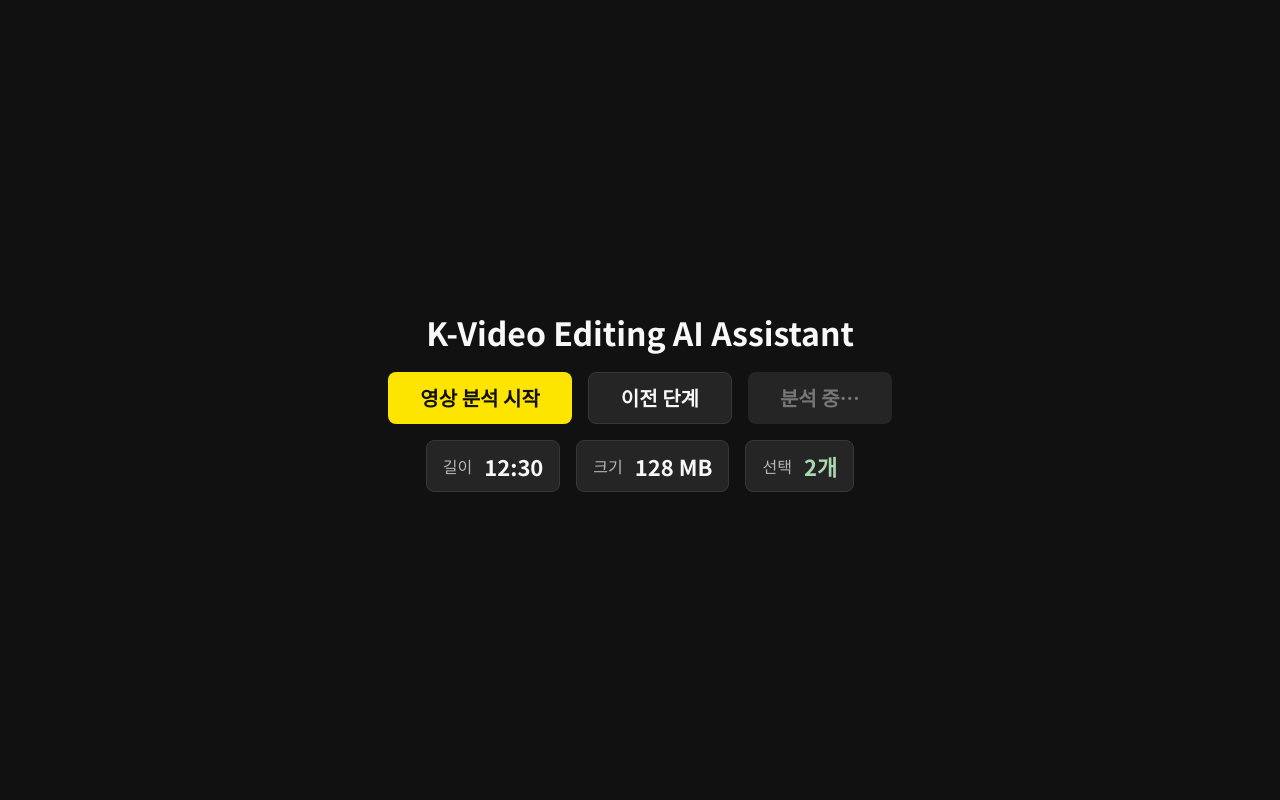
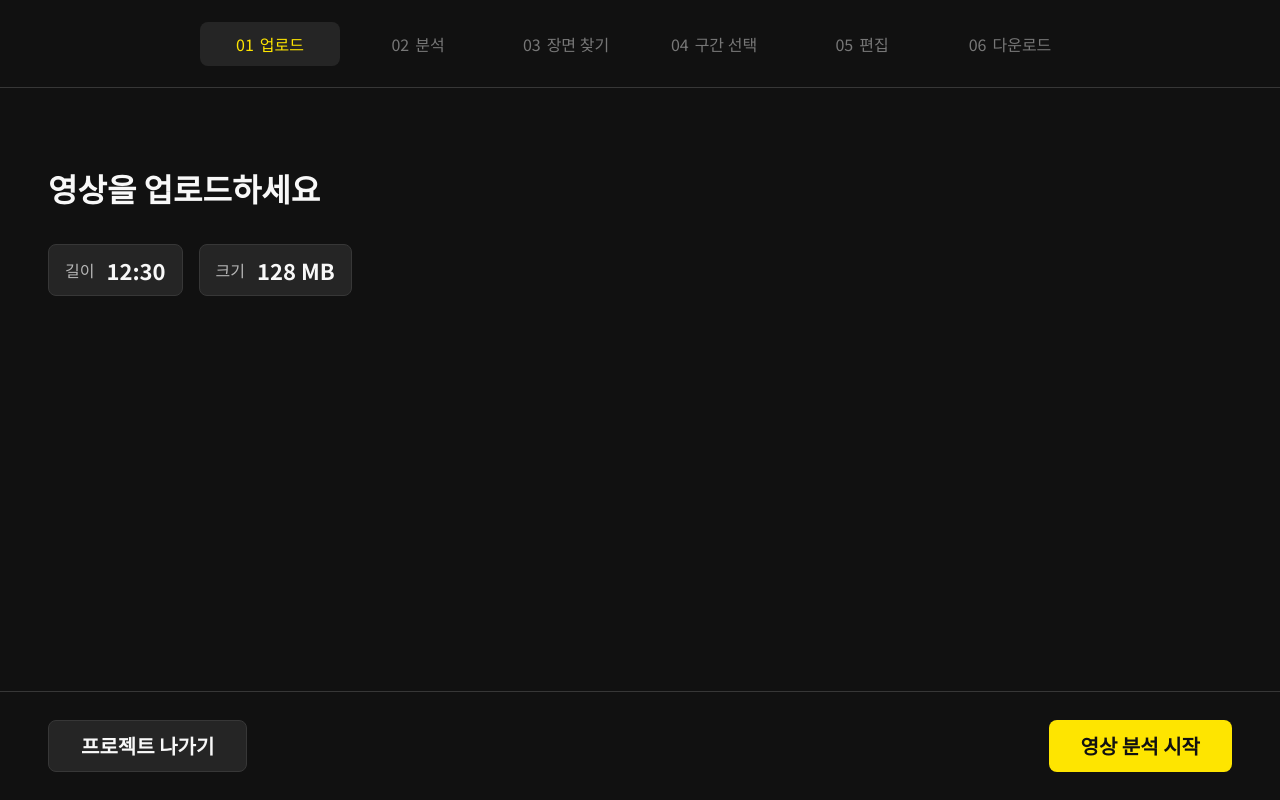
Before and after one commit to K-Video-Editing-AI-Assistant/K-Video-Editing-AI-Assistant-Frontend, a React (Vite) app: page / in a window 1280 px wide. Built offline with nearby package versions, Linux system fonts and the light colour scheme.

Commit message:
feat : StepHeader, StepLayout 공통 레이아웃 추가

```diff
--- /dev/null
+++ b/src/components/layouts/Step.tsx
@@ -0,0 +1,31 @@
+import clsx from 'clsx';
+
+type StepProps = {
+  number: number; // 1 to 6
+  label: string;
+  status: 'done' | 'current' | 'upcoming';
+};
+
+function Step({ number, label, status }: StepProps) {
+  // Finished steps show a check mark, others show a two-digit number (01, 02, ...)
+  const prefix = status === 'done' ? '✓' : String(number).padStart(2, '0');
+
+  return (
+    <div
+      // Tells screen readers which step is the current one
+      aria-current={status === 'current' ? 'step' : undefined}
+      className={clsx(
+        // 140px wide, 44px tall, content centered
+        'flex h-11 w-35 items-center justify-center gap-1.5 rounded-lg text-base',
+        status === 'done' && 'text-fg',
+        status === 'current' && 'bg-raised text-accent',
+        status === 'upcoming' && 'text-subtle',
+      )}
+    >
+      <span>{prefix}</span>
+      <span>{label}</span>
+    </div>
+  );
+}
+
+export default Step;
--- /dev/null
+++ b/src/components/layouts/StepHeader.tsx
@@ -0,0 +1,34 @@
+import Step from '@/components/layouts/Step';
+
+// Step names in order. The number is the position in this list (1 to 6).
+const STEPS = ['업로드', '분석', '장면 찾기', '구간 선택', '편집', '다운로드'];
+
+type StepHeaderProps = {
+  currentStep: number; // 1 to 6
+};
+
+// Decide how each step should look compared to the current one
+function getStatus(number: number, currentStep: number) {
+  if (number < currentStep) return 'done';
+  if (number === currentStep) return 'current';
+  return 'upcoming';
+}
+
+function StepHeader({ currentStep }: StepHeaderProps) {
+  return (
+    <header className='flex h-22 items-center justify-center border-b border-line'>
+      <ol className='flex gap-2'>
+        {STEPS.map((label, index) => {
+          const number = index + 1;
+          return (
+            <li key={label}>
+              <Step number={number} label={label} status={getStatus(number, currentStep)} />
+            </li>
+          );
+        })}
+      </ol>
+    </header>
+  );
+}
+
+export default StepHeader;
--- /dev/null
+++ b/src/components/layouts/StepLayout.tsx
@@ -0,0 +1,31 @@
+import type { ReactNode } from 'react';
+import StepHeader from '@/components/layouts/StepHeader';
+
+type StepLayoutProps = {
+  currentStep: number; // 1 to 6
+  title: string; // Page title shown at the top of the content
+  children: ReactNode; // Whatever the page puts inside this layout
+  leftAction?: ReactNode; // Footer left side (usually the "previous" button)
+  rightAction?: ReactNode; // Footer right side (usually the main action button)
+};
+
+function StepLayout({ currentStep, title, children, leftAction, rightAction }: StepLayoutProps) {
+  return (
+    <div className='flex min-h-screen flex-col'>
+      <StepHeader currentStep={currentStep} />
+
+      {/* flex-1 makes this area take all the free space, pushing the footer to the bottom */}
+      <main className='flex-1 px-12 pt-19'>
+        <h1 className='mb-8 text-title font-bold'>{title}</h1>
+        {children}
+      </main>
+
+      <footer className='flex items-center justify-between border-t border-line px-12 py-7'>
+        <div>{leftAction}</div>
+        <div className='flex gap-4'>{rightAction}</div>
+      </footer>
+    </div>
+  );
+}
+
+export default StepLayout;
--- a/src/pages/Home/Home.tsx
+++ b/src/pages/Home/Home.tsx
@@ -1,21 +1,20 @@
+import StepLayout from '@/components/layouts/StepLayout';
 import Button from '@/components/ui/Button';
 import Metric from '@/components/ui/Metric';
 
 function Home() {
   return (
-    <main className='flex min-h-screen flex-col items-center justify-center gap-4'>
-      <h1 className='text-title font-bold'>K-Video Editing AI Assistant</h1>
-      <div className='flex gap-4'>
-        <Button>영상 분석 시작</Button>
-        <Button variant='secondary'>이전 단계</Button>
-        <Button disabled>분석 중…</Button>
-      </div>
+    <StepLayout
+      currentStep={1}
+      title='영상을 업로드하세요'
+      leftAction={<Button variant='secondary'>프로젝트 나가기</Button>}
+      rightAction={<Button>영상 분석 시작</Button>}
+    >
       <div className='flex gap-4'>
         <Metric label='길이' value='12:30' />
         <Metric label='크기' value='128 MB' />
-        <Metric label='선택' value='2개' tone='success' />
       </div>
-    </main>
+    </StepLayout>
   );
 }
 
```
